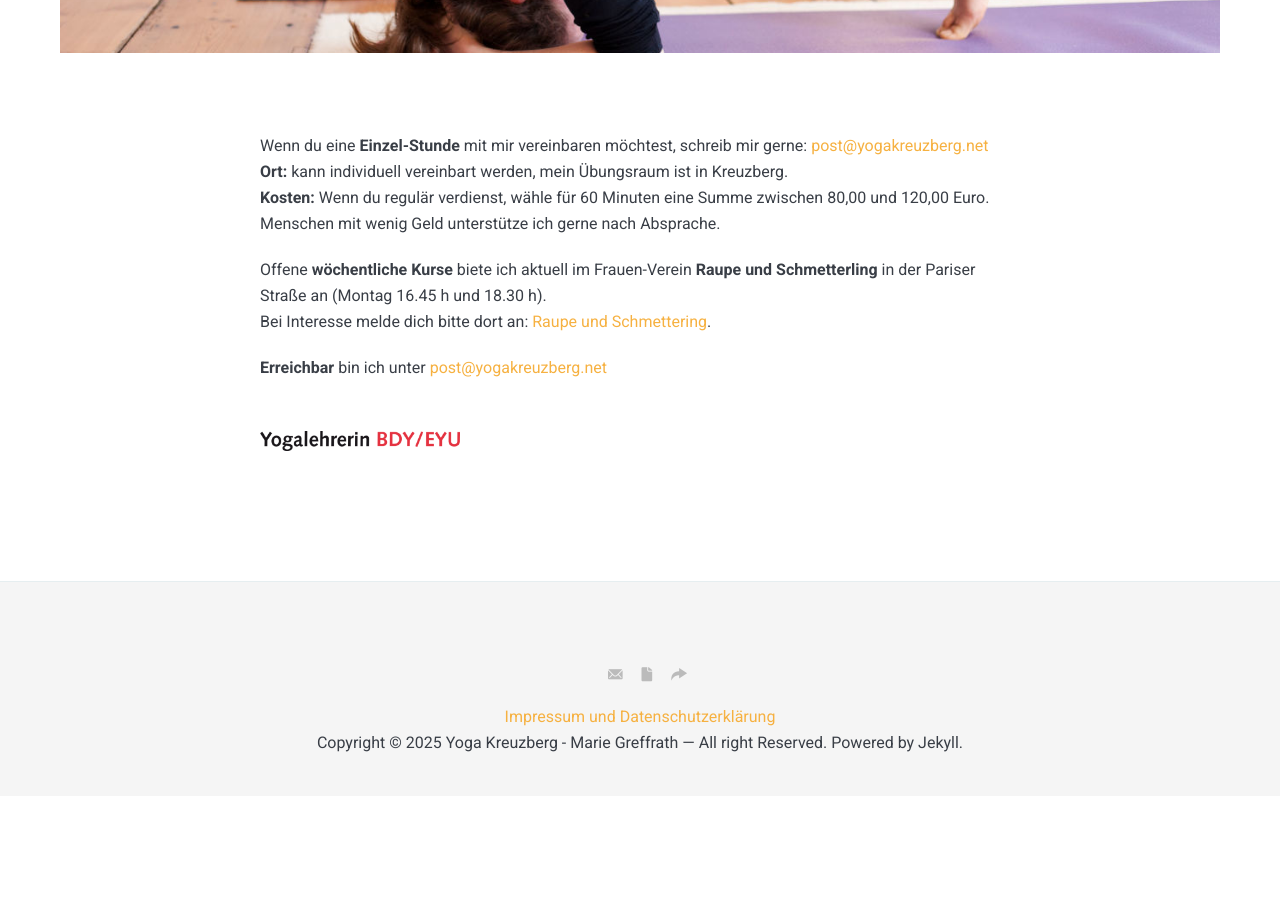
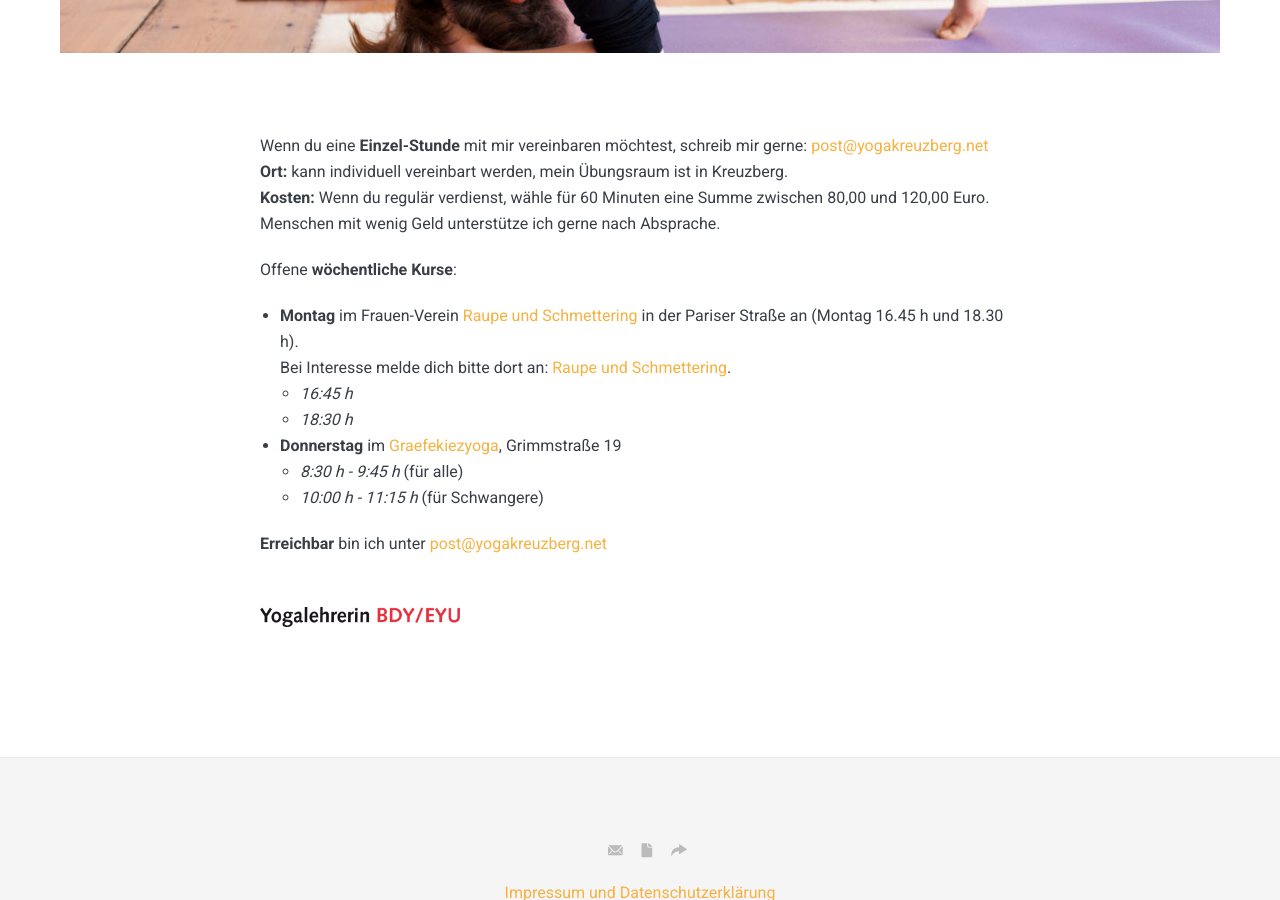
Before and after one commit to genosse-c/kpm-site, a Jekyll site: the page built from _pages/kontakt-und-konditionen.md, in a window 1280 px wide and 900 px high, scrolled down 858 px. Built offline with Jekyll 4.4.1, drawn with Linux system fonts in a browser that asks for light colours; nearby versions of some CDN libraries; before the commit the page ends 1654 px from its top, so only the background shows below that.

Commit message:
Update kontakt-und-konditionen.md
new course on thursday

```diff
--- a/_pages/kontakt-und-konditionen.md
+++ b/_pages/kontakt-und-konditionen.md
@@ -13,10 +13,16 @@
 80,00 und 120,00 Euro.
 Menschen mit wenig Geld unterstütze ich gerne nach Absprache.
 
-Offene **wöchentliche Kurse** biete ich aktuell im Frauen-Verein
-**Raupe und Schmetterling** in der Pariser Straße an (Montag 16.45 h und
-18.30 h).
-Bei Interesse melde dich bitte dort an: [Raupe und Schmettering](https://www.raupeundschmetterling.de/home).
+Offene **wöchentliche Kurse**:
+
+* **Montag** im Frauen-Verein [Raupe und Schmettering](https://www.raupeundschmetterling.de/home)
+  in der Pariser Straße an (Montag 16.45 h und 18.30 h).
+  Bei Interesse melde dich bitte dort an: [Raupe und Schmettering](https://www.raupeundschmetterling.de/home).
+  * *16:45 h*
+  * *18:30 h*
+* **Donnerstag** im [Graefekiezyoga](https://www.graefekiezyoga.de/), Grimmstraße 19
+  * *8:30 h - 9:45 h* (für alle)
+  * *10:00 h - 11:15 h* (für Schwangere)
 
 **Erreichbar** bin ich unter <a href="mailto:{{ site.data.settings.email }}">{{site.data.settings.email}}</a>
 
```
